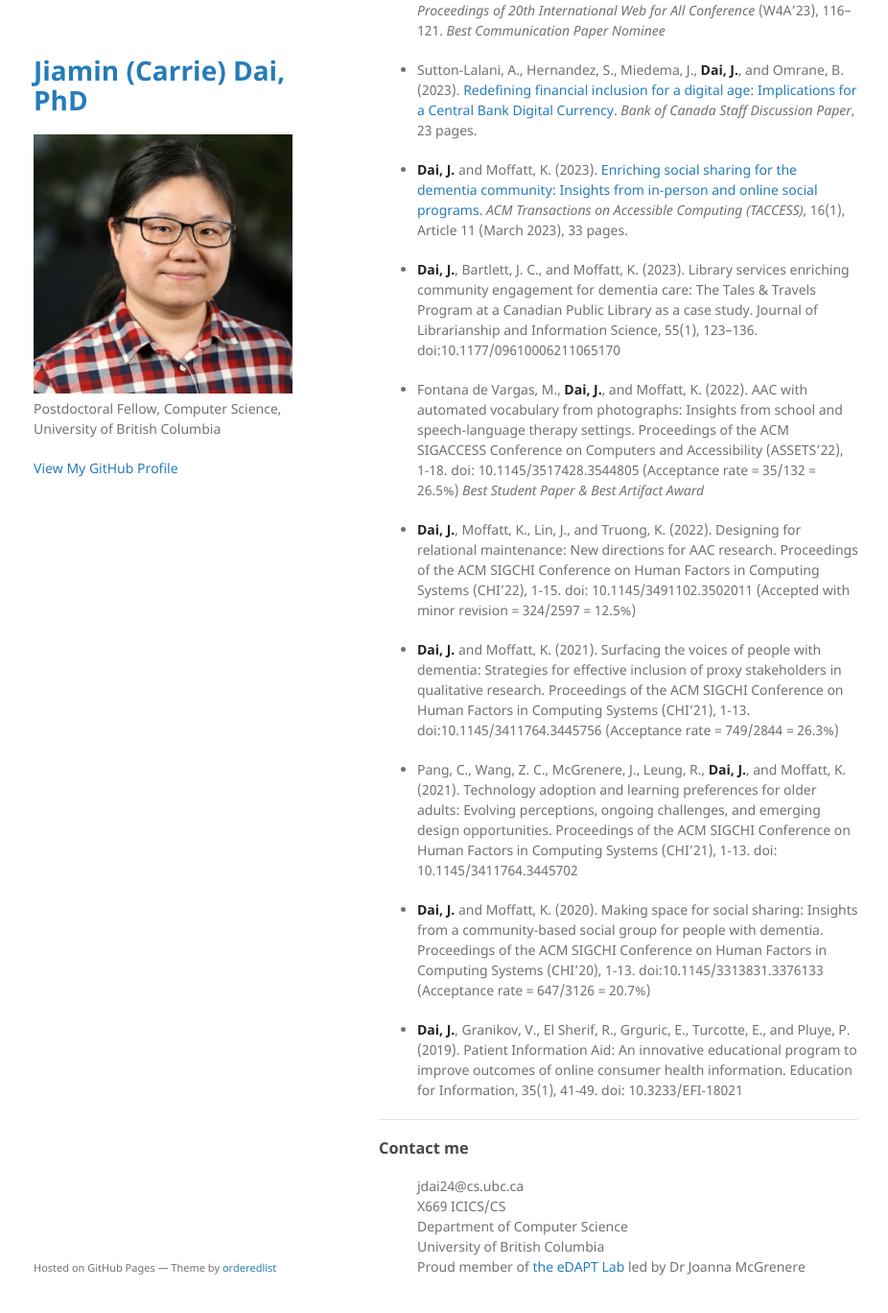
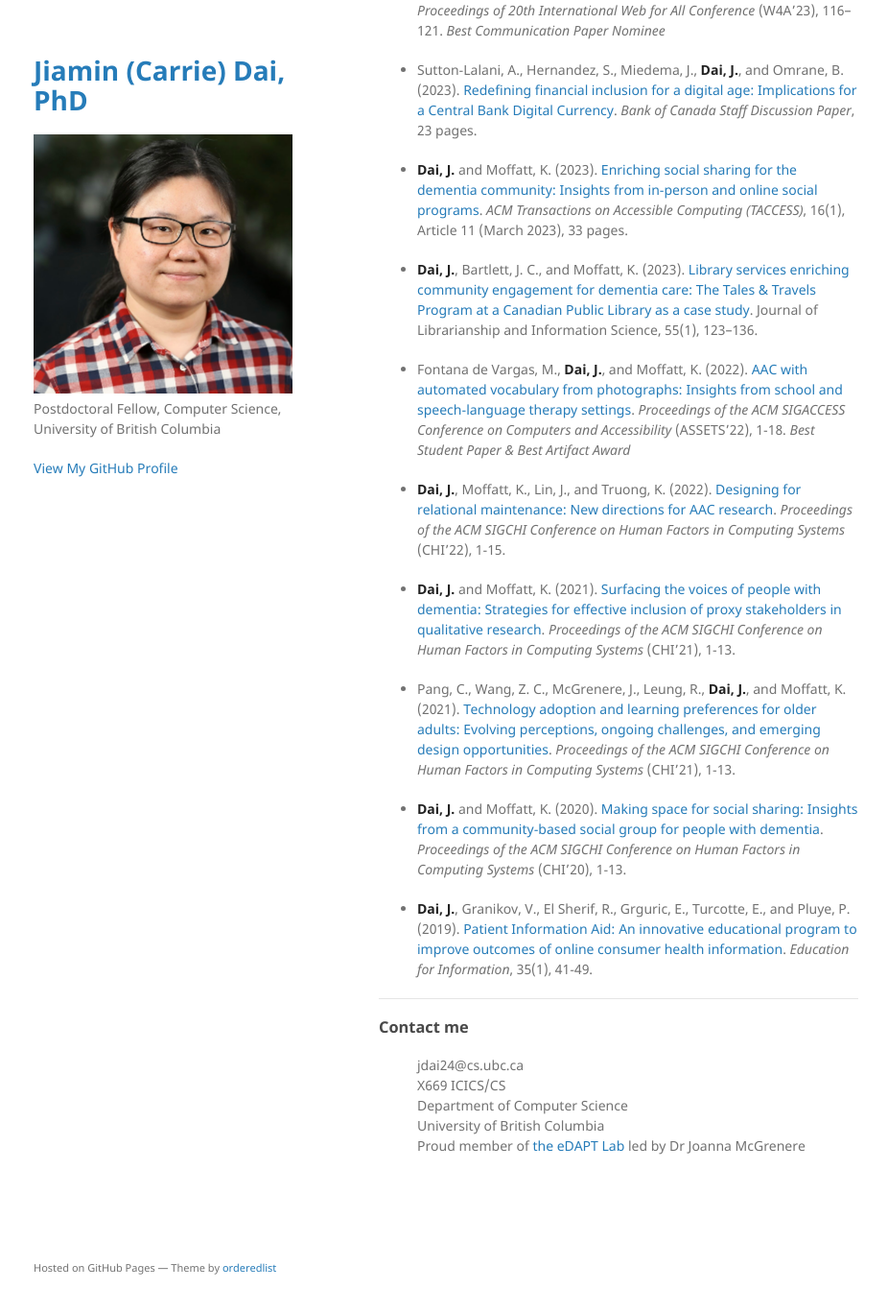
Before and after one commit to jiamin-dai/jiamin-dai.github.io, a Jekyll site: the page built from index.md, in a window 1280 px wide and 1400 px high, scrolled down 1655 px. Shown: the top 1368 px of the window at 96% size, without its empty margins (175-1101 px from the left). Built offline with Jekyll 4.4.1, drawn with Linux system fonts in a browser that asks for light colours; our own code applies the rules of GitHub Pages for plain Markdown files.

Commit message:
Update index.md

```diff
--- a/index.md
+++ b/index.md
@@ -74,19 +74,19 @@ Text can be **bold**, _italic_, or ~~strikethrough~~.
 
 *   **Dai, J.** and Moffatt, K. (2023). [Enriching social sharing for the dementia community: Insights from in‑person and online social programs](https://dl.acm.org/doi/10.1145/3582558). _ACM Transactions on Accessible Computing (TACCESS)_, 16(1), Article 11 (March 2023), 33 pages.
 
-*   **Dai, J.**, Bartlett, J. C., and Moffatt, K. (2023). Library services enriching community engagement for dementia care: The Tales & Travels Program at a Canadian Public Library as a case study. Journal of Librarianship and Information Science, 55(1), 123–136. doi:10.1177/09610006211065170
+*   **Dai, J.**, Bartlett, J. C., and Moffatt, K. (2023). [Library services enriching community engagement for dementia care: The Tales & Travels Program at a Canadian Public Library as a case study](https://journals.sagepub.com/doi/full/10.1177/09610006211065170). Journal of Librarianship and Information Science, 55(1), 123–136.
 
-*   Fontana de Vargas, M., **Dai, J.**, and Moffatt, K. (2022). AAC with automated vocabulary from photographs: Insights from school and speech‑language therapy settings. Proceedings of the ACM SIGACCESS Conference on Computers and Accessibility (ASSETS’22), 1‑18. doi: 10.1145/3517428.3544805 (Acceptance rate = 35/132 = 26.5%) _Best Student Paper & Best Artifact Award_
+*   Fontana de Vargas, M., **Dai, J.**, and Moffatt, K. (2022). [AAC with automated vocabulary from photographs: Insights from school and speech‑language therapy settings](https://dl.acm.org/doi/10.1145/3517428.3544805). _Proceedings of the ACM SIGACCESS Conference on Computers and Accessibility_ (ASSETS’22), 1‑18. _Best Student Paper & Best Artifact Award_
 
-*   **Dai, J.**, Moffatt, K., Lin, J., and Truong, K. (2022). Designing for relational maintenance: New directions for AAC research. Proceedings of the ACM SIGCHI Conference on Human Factors in Computing Systems (CHI’22), 1‑15. doi: 10.1145/3491102.3502011 (Accepted with minor revision = 324/2597 = 12.5%)
+*   **Dai, J.**, Moffatt, K., Lin, J., and Truong, K. (2022). [Designing for relational maintenance: New directions for AAC research](https://dl.acm.org/doi/10.1145/3491102.3502011). _Proceedings of the ACM SIGCHI Conference on Human Factors in Computing Systems_ (CHI’22), 1‑15.
 
-*   **Dai, J.** and Moffatt, K. (2021). Surfacing the voices of people with dementia: Strategies for effective inclusion of proxy stakeholders in qualitative research. Proceedings of the ACM SIGCHI Conference on Human Factors in Computing Systems (CHI’21), 1‑13. doi:10.1145/3411764.3445756 (Acceptance rate = 749/2844 = 26.3%)
+*   **Dai, J.** and Moffatt, K. (2021). [Surfacing the voices of people with dementia: Strategies for effective inclusion of proxy stakeholders in qualitative research](https://dl.acm.org/doi/10.1145/3411764.3445756). _Proceedings of the ACM SIGCHI Conference on Human Factors in Computing Systems_ (CHI’21), 1‑13.
 
-*   Pang, C., Wang, Z. C., McGrenere, J., Leung, R., **Dai, J.**, and Moffatt, K. (2021). Technology adoption and learning preferences for older adults: Evolving perceptions, ongoing challenges, and emerging design opportunities. Proceedings of the ACM SIGCHI Conference on Human Factors in Computing Systems (CHI’21), 1‑13. doi: 10.1145/3411764.3445702
+*   Pang, C., Wang, Z. C., McGrenere, J., Leung, R., **Dai, J.**, and Moffatt, K. (2021). [Technology adoption and learning preferences for older adults: Evolving perceptions, ongoing challenges, and emerging design opportunities](https://dl.acm.org/doi/10.1145/3411764.3445702). _Proceedings of the ACM SIGCHI Conference on Human Factors in Computing Systems_ (CHI’21), 1‑13.
 
-*   **Dai, J.** and Moffatt, K. (2020). Making space for social sharing: Insights from a community‑based social group for people with dementia. Proceedings of the ACM SIGCHI Conference on Human Factors in Computing Systems (CHI’20), 1‑13. doi:10.1145/3313831.3376133 (Acceptance rate = 647/3126 = 20.7%)
+*   **Dai, J.** and Moffatt, K. (2020). [Making space for social sharing: Insights from a community‑based social group for people with dementia](https://dl.acm.org/doi/10.1145/3313831.3376133). _Proceedings of the ACM SIGCHI Conference on Human Factors in Computing Systems_ (CHI’20), 1‑13.
 
-*   **Dai, J.**, Granikov, V., El Sherif, R., Grguric, E., Turcotte, E., and Pluye, P. (2019). Patient Information Aid: An innovative educational program to improve outcomes of online consumer health information. Education for Information, 35(1), 41‑49. doi: 10.3233/EFI‑18021
+*   **Dai, J.**, Granikov, V., El Sherif, R., Grguric, E., Turcotte, E., and Pluye, P. (2019). [Patient Information Aid: An innovative educational program to improve outcomes of online consumer health information](https://content.iospress.com/articles/education-for-information/efi180215). _Education for Information_, 35(1), 41‑49.
 
 <!---
 ### Header 3
```
